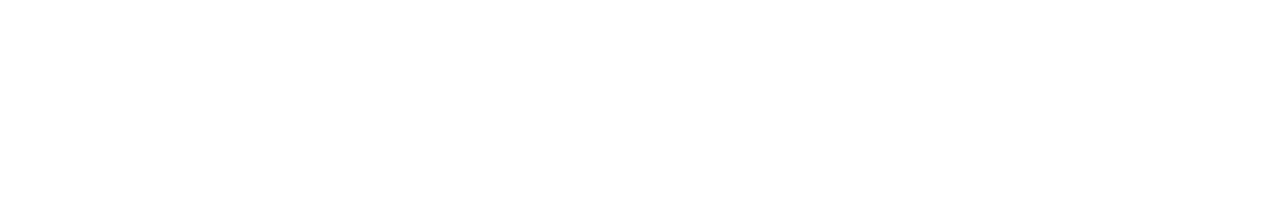
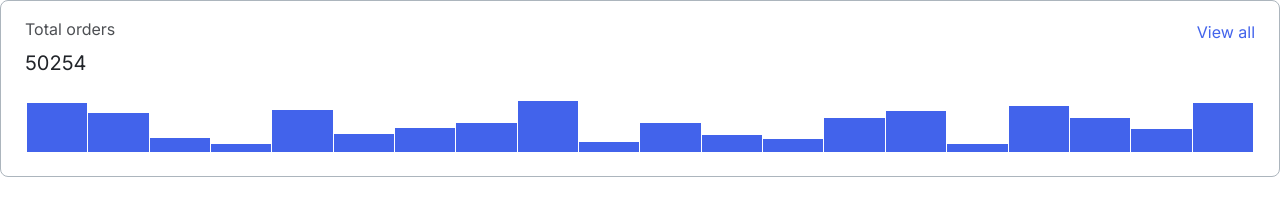
Before and after one commit to js-tasks-ru/htmlcss-20231027_f-tlyashev, a website: page 04-lection2/01-histogram/index.html in a window 1280 px wide. Drawn offline with Linux system fonts and the light colour scheme; files whose address does not match are found by name.

Commit message:
add solution for histogram

```diff
--- a/04-lection2/01-histogram/histogram.css
+++ b/04-lection2/01-histogram/histogram.css
@@ -0,0 +1,57 @@
+.histogram {
+    border: 1px solid var(--grey-3);
+    border-radius: 8px;
+}
+
+.histogram__header {
+    display: flex;
+    padding: 16px 24px 6px;
+    justify-content: space-between;
+}
+
+.histogram__title {
+    color: var(--black);
+    font-family: Inter;
+    font-size: 16px;
+    font-style: normal;
+    font-weight: 400;
+    line-height: 24px;
+    margin: 0;
+    opacity: 0.8;
+}
+
+.histogram__total {
+    color: var(--black);
+    font-family: Inter;
+    font-size: 20px;
+    font-style: normal;
+    font-weight: 400;
+    line-height: 26px;
+    margin: 0;
+    padding: 0 24px;
+}
+
+.histogram__all {
+    color: var(--blue);
+    text-align: right;
+    font-family: Inter;
+    font-size: 16px;
+    font-style: normal;
+    font-weight: 400;
+    line-height: 24px;
+    margin: 0;
+    padding-top: 3px;
+}
+
+.histogram__bars-container {
+    display: flex;
+    align-items: flex-end;
+    gap: 1px;
+    height: 100px;
+    padding: 24px 26px;
+}
+
+.histogram__bar {
+    background: var(--primary);
+    flex-grow: 1;
+}
--- a/04-lection2/01-histogram/index.html
+++ b/04-lection2/01-histogram/index.html
@@ -6,6 +6,34 @@
         <link rel="stylesheet" href="./histogram.css">
     </head>
     <body>
-
+        <section class="histogram">
+            <div class="histogram__header">
+                <p class="histogram__title">Total orders</p>
+                <p class="histogram__all">View all</p>
+            </div>
+                <h4 class="histogram__total">50254</h4>
+            <div class="histogram__bars-container">
+                <div class="histogram__bar" style="height: 95%"></div>
+                <div class="histogram__bar" style="height: 75%"></div>
+                <div class="histogram__bar" style="height: 26%"></div>
+                <div class="histogram__bar" style="height: 15%"></div>
+                <div class="histogram__bar" style="height: 80%"></div>
+                <div class="histogram__bar" style="height: 35%"></div>
+                <div class="histogram__bar" style="height: 46%"></div>
+                <div class="histogram__bar" style="height: 55%"></div>
+                <div class="histogram__bar" style="height: 99%"></div>
+                <div class="histogram__bar" style="height: 19%"></div>
+                <div class="histogram__bar" style="height: 56%"></div>
+                <div class="histogram__bar" style="height: 32%"></div>
+                <div class="histogram__bar" style="height: 25%"></div>
+                <div class="histogram__bar" style="height: 65%"></div>
+                <div class="histogram__bar" style="height: 79%"></div>
+                <div class="histogram__bar" style="height: 15%"></div>
+                <div class="histogram__bar" style="height: 88%"></div>
+                <div class="histogram__bar" style="height: 65%"></div>
+                <div class="histogram__bar" style="height: 44%"></div>
+                <div class="histogram__bar" style="height: 95%"></div>
+            </div>
+        </section>
     </body>
 </html>
--- a/assets/fonts/fonts.css
+++ b/assets/fonts/fonts.css
@@ -1 +1,2 @@
 @import url('https://fonts.googleapis.com/css2?family=Roboto:ital,wght@0,100;0,300;0,400;0,500;0,700;0,900;1,100;1,300;1,400;1,500;1,700;1,900&display=swap');
+@import url('https://fonts.googleapis.com/css2?family=Inter:wght@100;200;300;400;500&display=swap');
```
